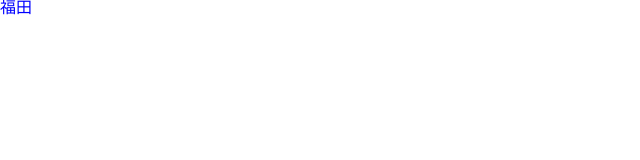
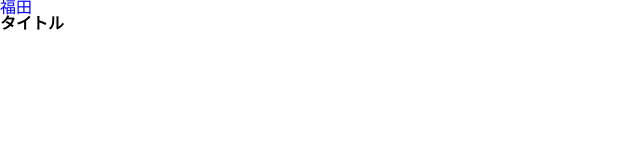
Before and after one commit to fujihara-1986/recurrent, a website: page public/index.html in a window 1280 px wide. Shown: the full height of the page, 0-640 px from the left. Drawn offline with nearby package versions, Linux system fonts and the light colour scheme; files that its build step writes are made by us from their sources.

Commit message:
push test

```diff
--- a/public/index.html
+++ b/public/index.html
@@ -10,5 +10,9 @@
     <p class="test">
         福田
     </p>
+
+    <section class="section01">
+        <h1 class="title">タイトル</h1>
+    </section>
 </body>
 </html>
```
